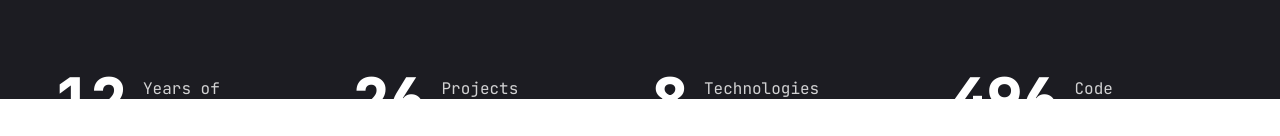
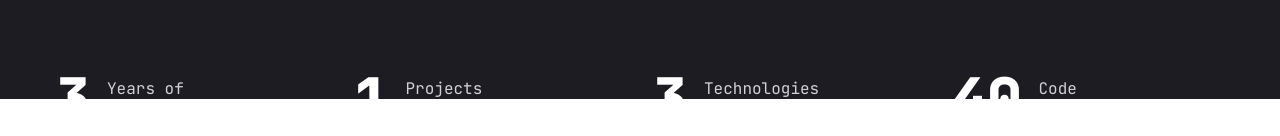
Before and after one commit to AniketThakre/aniket-portfolio, a Next.js app: page / in a window 1280 px wide. Shown: the part 701-837 px from the top of the page. Built offline with nearby package versions, Linux system fonts and the light colour scheme.

Commit message:
Stats changed

```diff
--- a/components/Stats.jsx
+++ b/components/Stats.jsx
@@ -4,19 +4,19 @@ import CountUp from "react-countup";
 
 const stats = [
   {
-    num: 12,
+    num: 3,
     text: "Years of experience",
   },
   {
-    num: 26,
+    num: 1,
     text: "Projects Completed",
   },
   {
-    num: 8,
+    num: 3,
     text: "Technologies mastered",
   },
   {
-    num: 500,
+    num: 40,
     text: "Code commits",
   },
 ];
```
